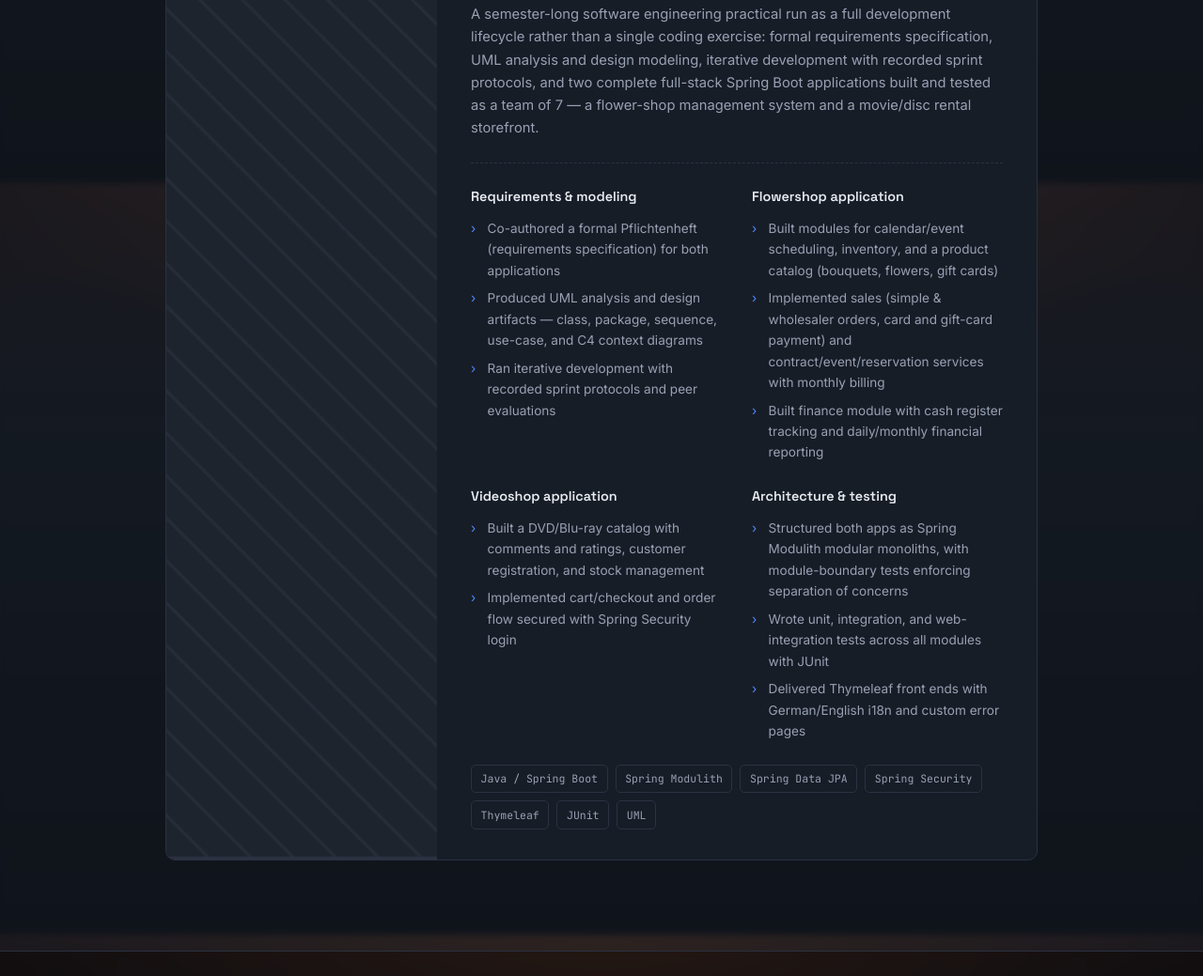
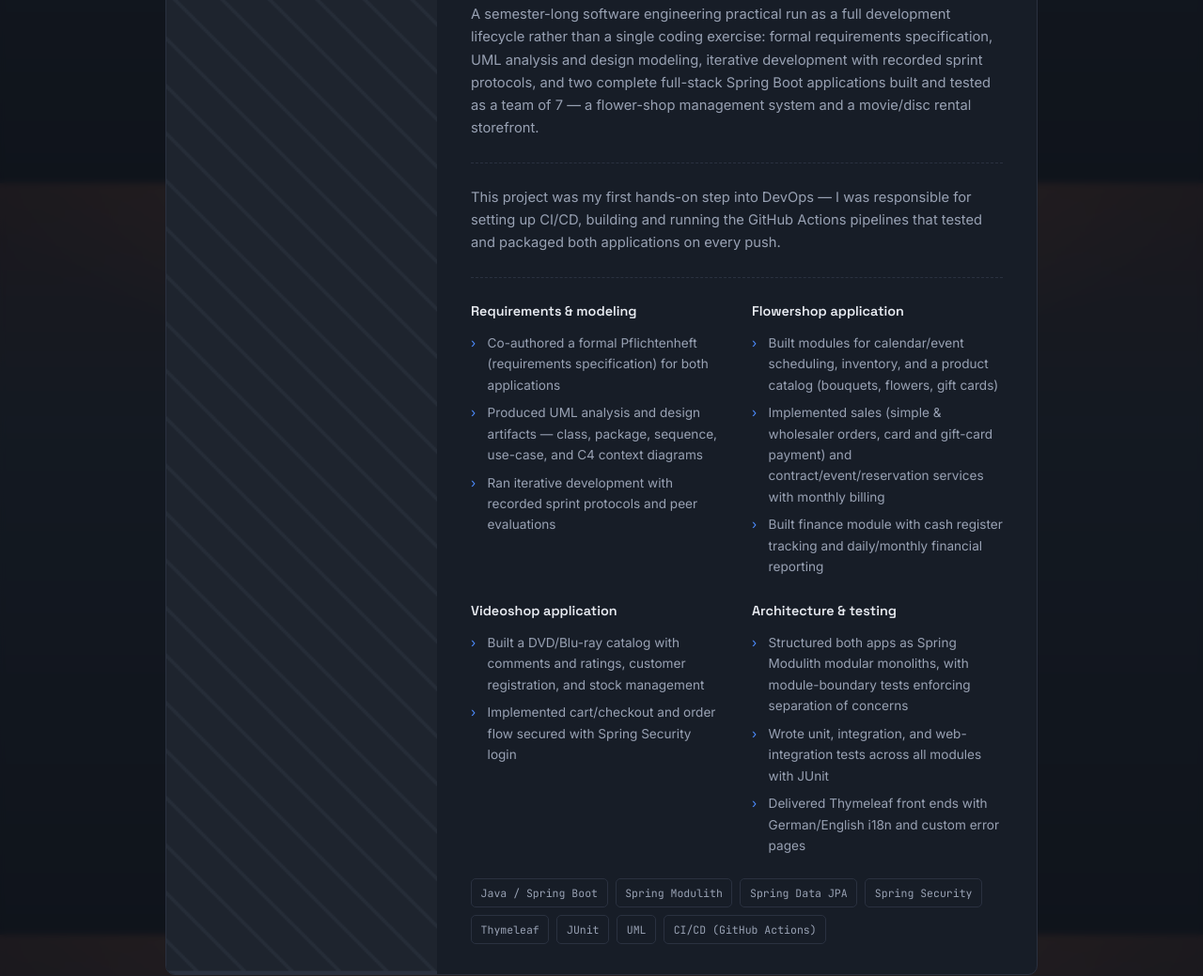
Before and after one commit to bach47-lab/bach47-lab.github.io, a plain HTML site: page index.html in a window 1280 px wide. Shown: the part 7005-8044 px from the top of the page at 94% size. Drawn offline with Linux system fonts and the light colour scheme.

Commit message:
Note CI/CD role as first DevOps step in Flowershop/Videoshop project

```diff
--- a/index.html
+++ b/index.html
@@ -472,6 +472,8 @@
             movie/disc rental storefront.
           </p>
 
+          <p class="project__intro">This project was my first hands-on step into DevOps — I was responsible for setting up CI/CD, building and running the GitHub Actions pipelines that tested and packaged both applications on every push.</p>
+
           <div class="project__groups">
             <div class="project__group">
               <h4>Requirements &amp; modeling</h4>
@@ -510,7 +512,7 @@
           </div>
 
           <div class="project__tags">
-            <span>Java / Spring Boot</span><span>Spring Modulith</span><span>Spring Data JPA</span><span>Spring Security</span><span>Thymeleaf</span><span>JUnit</span><span>UML</span>
+            <span>Java / Spring Boot</span><span>Spring Modulith</span><span>Spring Data JPA</span><span>Spring Security</span><span>Thymeleaf</span><span>JUnit</span><span>UML</span><span>CI/CD (GitHub Actions)</span>
           </div>
         </div>
       </article>
```
